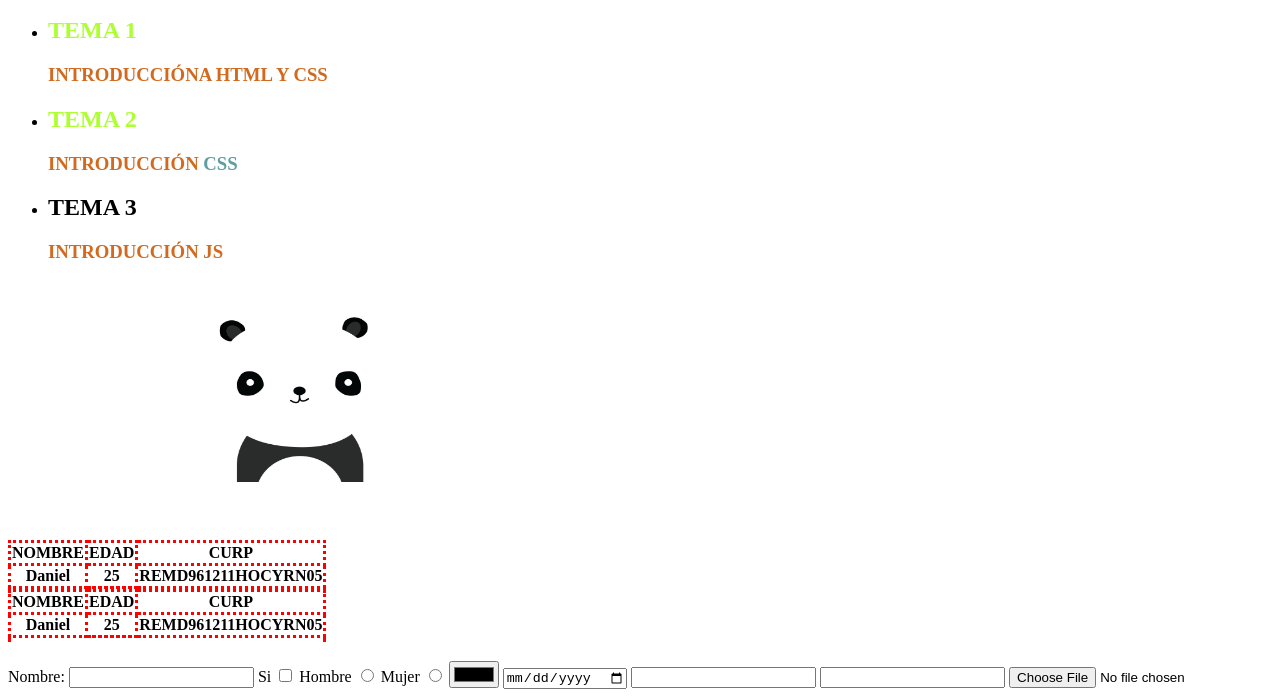
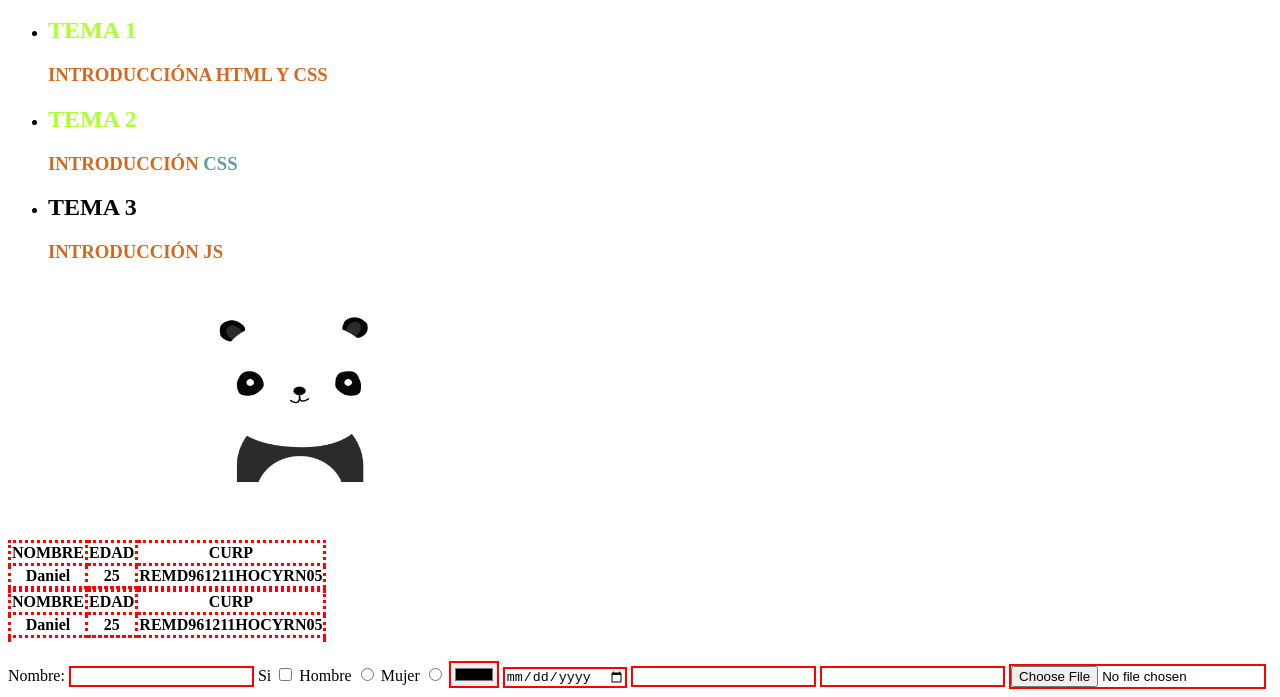
Before and after one commit to I6B-2022/practica1-Daniel-Reyes, a plain HTML site: page index.html in a window 1280 px wide. Shown: the part 105-802 px from the top of the page. Drawn offline with Linux system fonts and the light colour scheme.

Commit message:
Update index.html

```diff
--- a/index.html
+++ b/index.html
@@ -20,6 +20,11 @@
         table, th, td{
             border: 3px dotted red;
             border-collapse: collapse;
+        }
+
+        input{
+            border: 2px solid red;
+            border-radius: 10 px;
         }
     </style>
 
```
